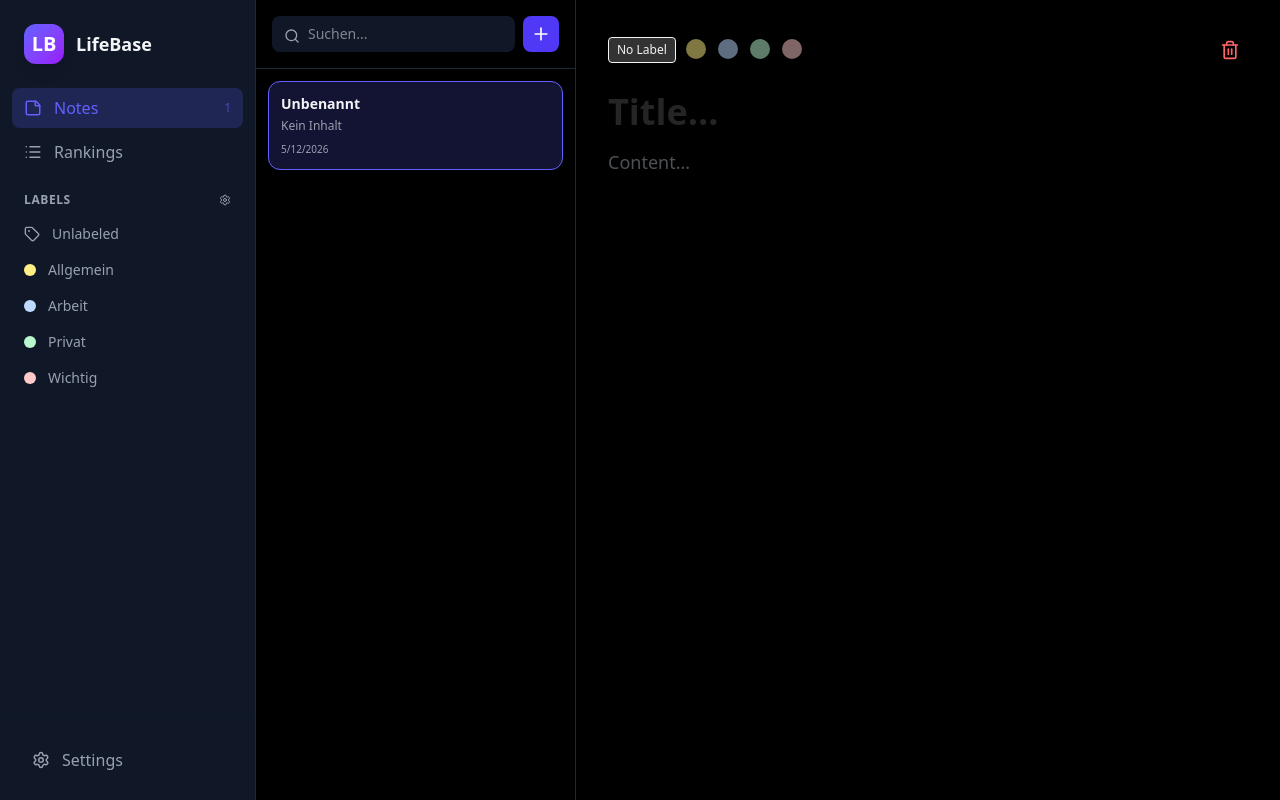
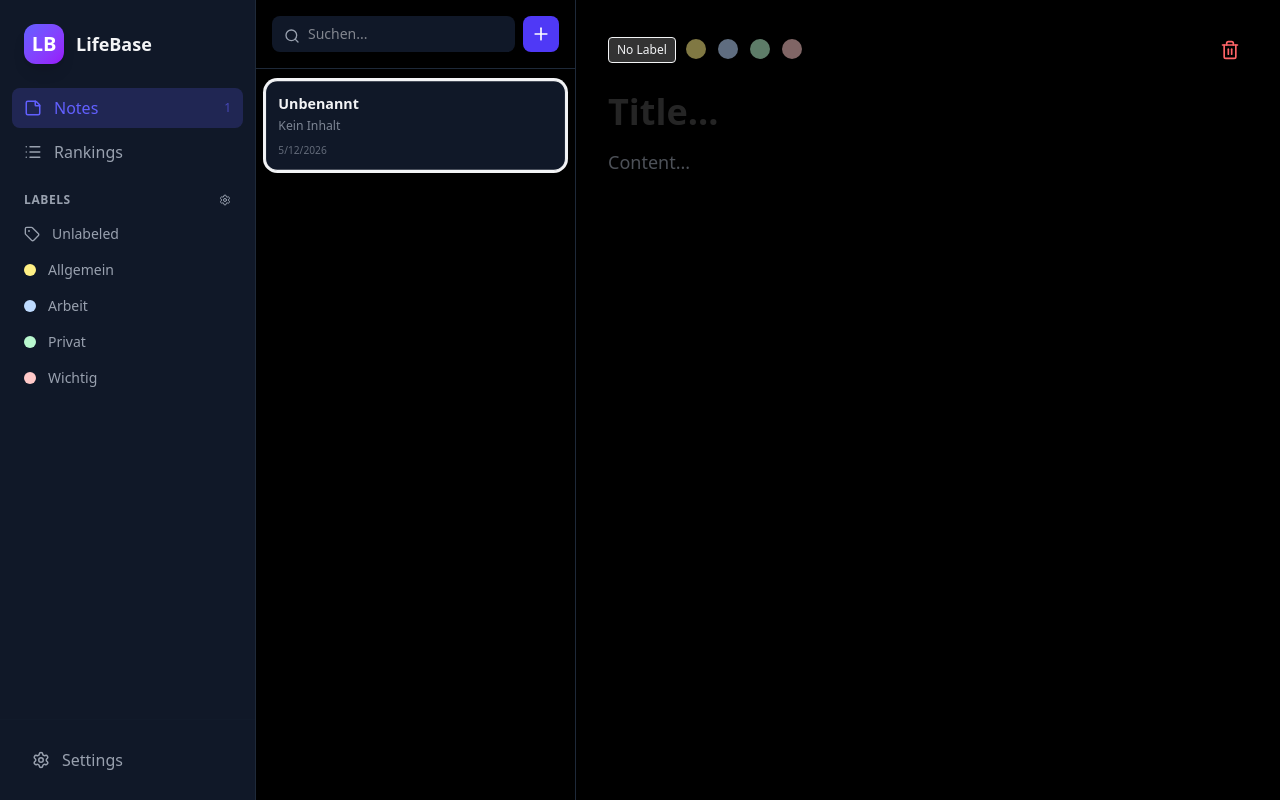
Before and after one commit to FafaWanji/LifeBase, a React (Vite) app: page / in a window 1280 px wide. Both pictures are taken after a click on the button 541 px from the left and 34 px from the top of the page. Built offline with nearby package versions, Linux system fonts and the light colour scheme.

Commit message:
colors added

```diff
--- a/src/App.tsx
+++ b/src/App.tsx
@@ -129,7 +129,7 @@ const Modal: React.FC<{ isOpen: boolean; onClose: () => void; title: string; chi
   const borderClass = customTheme ? 'border-transparent' : border;
   const closeBtnClass = customTheme ? `hover:bg-black/10 ${customTheme.text}` : `${textSec} hover:${textMain}`;
   return (
-    <div className={`fixed inset-0 z-50 flex items-center justify-center p-4 ${modalOverlay} backdrop-blur-sm animate-in fade-in`}>
+    <div className={`fixed inset-0 z-50 flex items-center justify-center p-4 ${modalOverlay} backdrop-blur-sm animate-in fade-in duration-200`}>
       <div className={`${theme.bg} w-full max-w-md max-h-[85vh] flex flex-col rounded-2xl border ${borderClass} shadow-2xl overflow-hidden animate-in zoom-in-95 duration-200 transition-colors duration-300`}>
         <div className={`flex-shrink-0 flex items-center justify-between p-4 border-b ${customTheme ? 'border-black/5' : border}`}><h3 className={`text-lg font-bold ${theme.text}`}>{title}</h3><button onClick={onClose} className={closeBtnClass}><X size={20} /></button></div>
         <div className={`p-4 overflow-y-auto ${theme.text}`}>{children}</div>
@@ -193,7 +193,7 @@ const SettingsModal: React.FC<{ isOpen: boolean; onClose: () => void }> = ({ isO
   return (
     <Modal isOpen={isOpen} onClose={onClose} title={t('settings')}>
       <div className="space-y-8">
-         <div className="space-y-3"><h4 className={`text-xs font-bold ${textSec}`}>{t('appearance')}</h4><div className={`${bgInput} p-1 rounded-xl flex border ${border}`}><button onClick={() => setMode('light')} className={`flex-1 py-2 rounded-lg flex items-center gap-2 justify-center text-sm ${mode === 'light' ? 'bg-white text-black' : 'text-gray-500'}`}><Sun size={16}/>{t('light')}</button><button onClick={() => setMode('dark')} className={`flex-1 py-2 rounded-lg flex items-center gap-2 justify-center text-sm ${mode === 'dark' ? 'bg-gray-700 text-white' : 'text-gray-400'}`}><Moon size={16}/>{t('dark')}</button></div></div>
+         <div className="space-y-3"><h4 className={`text-xs font-bold ${textSec} uppercase tracking-wider`}>{t('appearance')}</h4><div className={`${bgInput} p-1 rounded-xl flex border ${border}`}><button onClick={() => setMode('light')} className={`flex-1 py-2 rounded-lg flex items-center gap-2 justify-center text-sm ${mode === 'light' ? 'bg-white text-black' : 'text-gray-500'}`}><Sun size={16}/>{t('light')}</button><button onClick={() => setMode('dark')} className={`flex-1 py-2 rounded-lg flex items-center gap-2 justify-center text-sm ${mode === 'dark' ? 'bg-gray-700 text-white' : 'text-gray-400'}`}><Moon size={16}/>{t('dark')}</button></div></div>
          <div className="space-y-3"><h4 className={`text-xs font-bold ${textSec}`}>{t('language')}</h4><div className="flex gap-2">{['de', 'en', 'tr'].map(l => <button key={l} onClick={() => setLanguage(l as any)} className={`flex-1 py-3 rounded-xl border-2 flex justify-center ${language === l ? border : 'border-transparent'}`}>{l === 'de' ? <FlagDE/> : l === 'en' ? <FlagEN/> : <FlagTR/>}</button>)}</div></div>
          <div className="space-y-3"><h4 className={`text-xs font-bold ${textSec}`}>{t('quickSync')}</h4><div className="flex gap-2"><Button onClick={() => { navigator.clipboard.writeText(getExportData()).then(() => { setCopySuccess(true); setTimeout(() => setCopySuccess(false), 2000); }) }} className="flex-1" variant="secondary">{copySuccess ? <Check size={18}/> : <Copy size={18}/>} {copySuccess ? t('copied') : t('copyData')}</Button><Button onClick={async () => { try { handleMerge(await navigator.clipboard.readText()); } catch { setShowImport(true); }}} className="flex-1" variant="secondary"><Clipboard size={18}/> {t('pasteFromClipboard')}</Button></div>{showImport && <div className={`p-3 rounded-xl border ${border} ${bgInput}`}><textarea value={importText} onChange={e => setImportText(e.target.value)} placeholder={t('pastePlaceholder')} className={`w-full bg-transparent border-0 text-xs ${textMain} h-20 resize-none outline-none mb-2`} /><Button onClick={handlePasteImport} className="w-full h-8 text-xs">{t('import')}</Button></div>}<p className={`text-[10px] ${textSec}`}>{t('syncInfo')}</p></div>
          <div className="space-y-3"><h4 className={`text-xs font-bold ${textSec}`}>{t('backup')}</h4><div className="space-y-2"><Button onClick={() => { const a = document.createElement('a'); a.href = URL.createObjectURL(new Blob([getExportData()], {type: 'application/json'})); a.download = 'backup.json'; a.click(); }} variant="secondary" className="w-full justify-between"><span>{t('saveToFile')}</span><Download size={18}/></Button><input type="file" ref={fileInputRef} onChange={(e) => { const f = e.target.files?.[0]; if(f) { const r = new FileReader(); r.onload = (ev) => handleMerge(ev.target?.result as string); r.readAsText(f); }}} className="hidden" /><Button onClick={() => fileInputRef.current?.click()} variant="secondary" className="w-full justify-between"><span>{t('loadFromFile')}</span><Upload size={18}/></Button></div></div>
@@ -490,13 +490,15 @@ const DesktopLayout = () => {
 
             <div className="flex-1 overflow-y-auto p-3 space-y-2">
                 {currentTab === 'notes' ? (
-                    filteredNotes.map(note => (
-                        <div key={note.id} onClick={() => setSelectedNoteId(note.id)} className={`p-3 rounded-xl cursor-pointer border transition-all ${selectedNoteId === note.id ? `${accent.lightBg} ${accent.border}` : `${bgCard} border-transparent hover:border-gray-700`}`}>
-                            <h4 className={`font-bold text-sm truncate ${textMain}`}>{note.title || 'Unbenannt'}</h4>
-                            <p className={`text-xs ${textSec} truncate mt-1`}>{note.content || 'Kein Inhalt'}</p>
-                            <span className={`text-[10px] ${textSec} mt-2 block`}>{note.date}</span>
+                    filteredNotes.map(note => {
+                        const l = labels.find(l => l.id === note.labelId);
+                        return (
+                        <div key={note.id} onClick={() => setSelectedNoteId(note.id)} className={`p-3 rounded-xl cursor-pointer border transition-all ${selectedNoteId === note.id ? `ring-2 ring-${accent.name.split(' ')[0].toLowerCase()}-500 scale-[1.02]` : `hover:border-gray-500 border-transparent`} ${l ? l.color : bgCard}`}>
+                            <h4 className={`font-bold text-sm truncate ${l ? l.textColor : textMain}`}>{note.title || 'Unbenannt'}</h4>
+                            <p className={`text-xs truncate mt-1 ${l ? l.textColor : textSec} opacity-80`}>{note.content || 'Kein Inhalt'}</p>
+                            <span className={`text-[10px] mt-2 block ${l ? l.textColor : textSec} opacity-60`}>{note.date}</span>
                         </div>
-                    ))
+                    )})
                 ) : (
                     tierlists.map(list => (
                         <div key={list.id} onClick={() => setActiveListId(list.id)} className={`p-3 rounded-xl cursor-pointer border transition-all flex justify-between ${activeListId === list.id ? `${accent.lightBg} ${accent.border}` : `${bgCard} border-transparent`}`}>
@@ -547,7 +549,7 @@ const DesktopLayout = () => {
                                         {activeList.items.filter(i => i.tier === tier.id).map(item => (
                                             <div key={item.id} className={`${bgInput} px-4 py-2 rounded-lg shadow border ${border} flex items-center gap-2 group`}>
                                                 <span className="font-medium">{item.name}</span>
-                                                <button onClick={() => setTierlists(prev => prev.map(l => l.id === activeListId ? { ...l, items: l.items.filter(i => i.id !== item.id) } : l))} className="text-red-400 opacity-0 group-hover:opacity-100 transition-opacity"><X size={14}/></button>
+                                                <button onClick={() => setTierlists(prev => prev.map(l => l.id === activeList.id ? { ...l, items: l.items.filter(i => i.id !== item.id) } : l))} className="text-red-400 opacity-0 group-hover:opacity-100 transition-opacity"><X size={14}/></button>
                                             </div>
                                         ))}
                                     </div>
```
